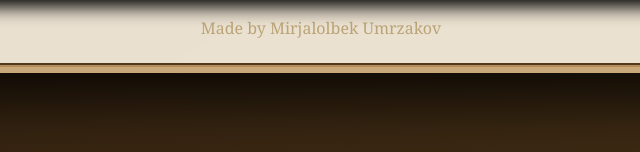
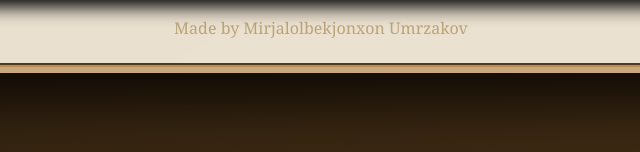
Before and after one commit to asliddinb2106-png/mirjalol, a website: page public/index.html in a window 1280 px wide. Shown: the part 552-704 px from the top of the page, 319-959 px from the left. Drawn offline with nearby package versions, Linux system fonts and the light colour scheme; no server answers.

Commit message:
Update title and footer note in index.html

```diff
--- a/public/index.html
+++ b/public/index.html
@@ -3,8 +3,8 @@
 <head>
     <meta charset="UTF-8">
     <meta name="viewport" content="width=device-width, initial-scale=1.0, maximum-scale=1.0, user-scalable=yes">
-    <title>Mirjalolbek tomonidan testlar</title>
-    <!-- Animate.css & Font Awesome -->
+    <title>Mirjalol Umrzakov tomonidan testlar</title>
+
     <link rel="stylesheet" href="https://cdnjs.cloudflare.com/ajax/libs/animate.css/4.1.1/animate.min.css">
     <link rel="stylesheet" href="https://cdnjs.cloudflare.com/ajax/libs/font-awesome/6.0.0-beta3/css/all.min.css">
     <style>
@@ -399,7 +399,7 @@
                 </tbody>
             </table>
         </div>
-        <div class="footer-note">Made by Mirjalolbek Umrzakov</div>
+        <div class="footer-note">Made by Mirjalolbekjonxon Umrzakov</div>
     </div>
 
     <script>
```
